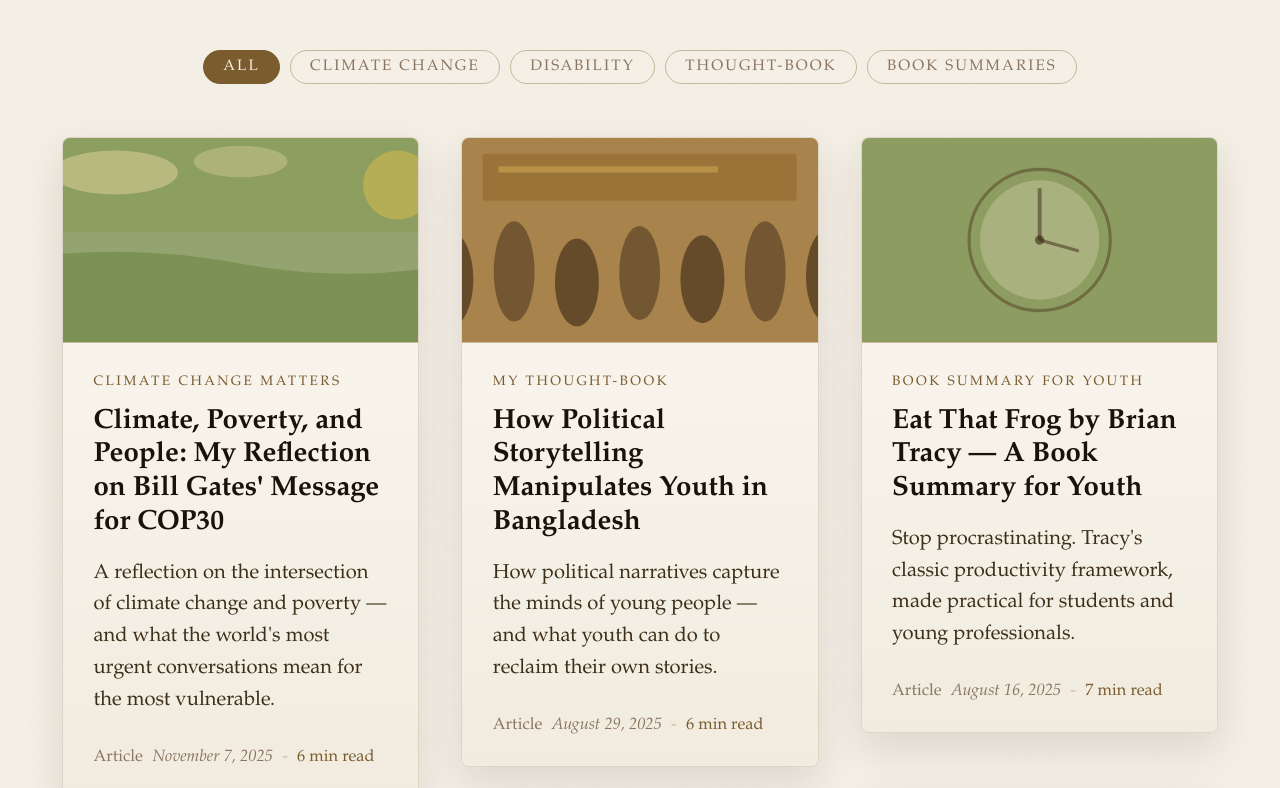
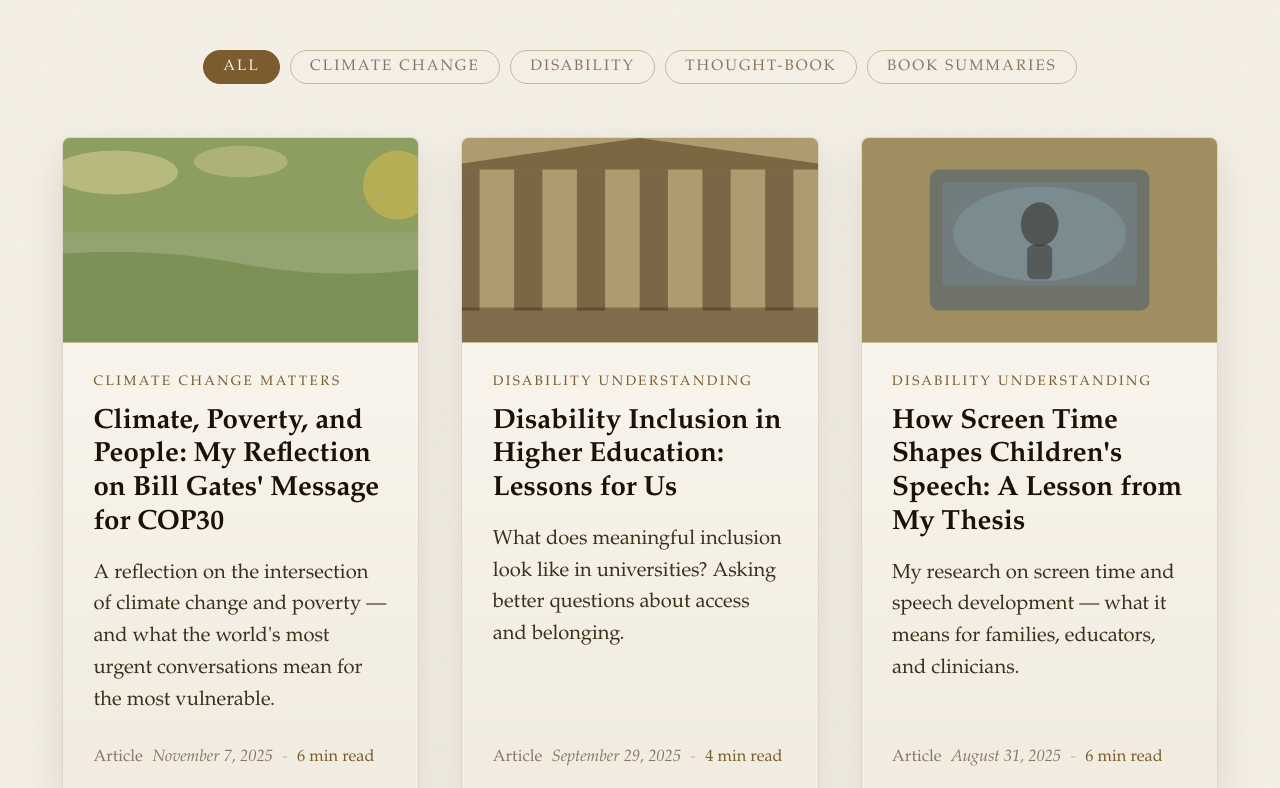
Before and after one commit to shahriarkfahim-sys/fahim-portfolio, a website built with Vite: page blog.html in a window 1280 px wide. Shown: the part 480-1268 px from the top of the page. Built offline with nearby package versions, Linux system fonts and the light colour scheme; no server answers.

Commit message:
Fix Blog page layout

```diff
--- a/blog.html
+++ b/blog.html
@@ -44,30 +44,33 @@
 
     /* ── Card grid ── */
     .card-grid {
-      column-count: 3;
-      column-gap: 2rem;
+      display: grid;
+      grid-template-columns: repeat(3, minmax(0, 1fr));
+      align-items: stretch;
+      gap: 2rem;
       margin-top: 0.5rem;
     }
 
     .blog-card {
       width: 100%;
-      display: inline-block;
-      margin: 0 0 2rem;
+      min-width: 0;
+      height: 100%;
+      display: flex;
+      flex-direction: column;
       overflow: hidden;
-      break-inside: avoid;
       border: 1px solid rgba(122, 92, 46, 0.18);
       border-radius: 8px;
       background: rgba(245, 240, 230, 0.94);
       box-shadow: 0 0.75rem 1.9rem rgba(26, 18, 8, 0.11);
-      transition: border-color 0.25s, box-shadow 0.25s, transform 0.25s;
+      transition: border-color 0.2s ease, box-shadow 0.2s ease, background-color 0.2s ease;
       text-decoration: none;
       color: inherit;
     }
 
     .blog-card:hover {
       border-color: var(--sepia-light);
+      background-color: var(--parchment);
       box-shadow: 0 1rem 2.4rem rgba(26, 18, 8, 0.16);
-      transform: translateY(-4px);
     }
 
     /* Card thumb — a unique sepia texture per category */
@@ -84,6 +87,9 @@
 
     .card-body {
       padding: 1.35rem 1.45rem 1.25rem;
+      flex: 1;
+      display: flex;
+      flex-direction: column;
       background:
         linear-gradient(180deg, rgba(255,255,255,0.26), rgba(232,220,200,0.24)),
         var(--parchment);
@@ -121,6 +127,7 @@
       align-items: center;
       flex-wrap: wrap;
       gap: 0.25rem 0.45rem;
+      margin-top: auto;
       padding-top: 0.1rem;
       border-top: 0;
       color: var(--muted);
@@ -157,7 +164,7 @@
 
     @media (max-width: 980px) {
       .card-grid {
-        column-count: 2;
+        grid-template-columns: repeat(2, minmax(0, 1fr));
       }
     }
 
@@ -168,7 +175,7 @@
       }
 
       .card-grid {
-        column-count: 1;
+        grid-template-columns: 1fr;
       }
 
       .card-thumb {
```
